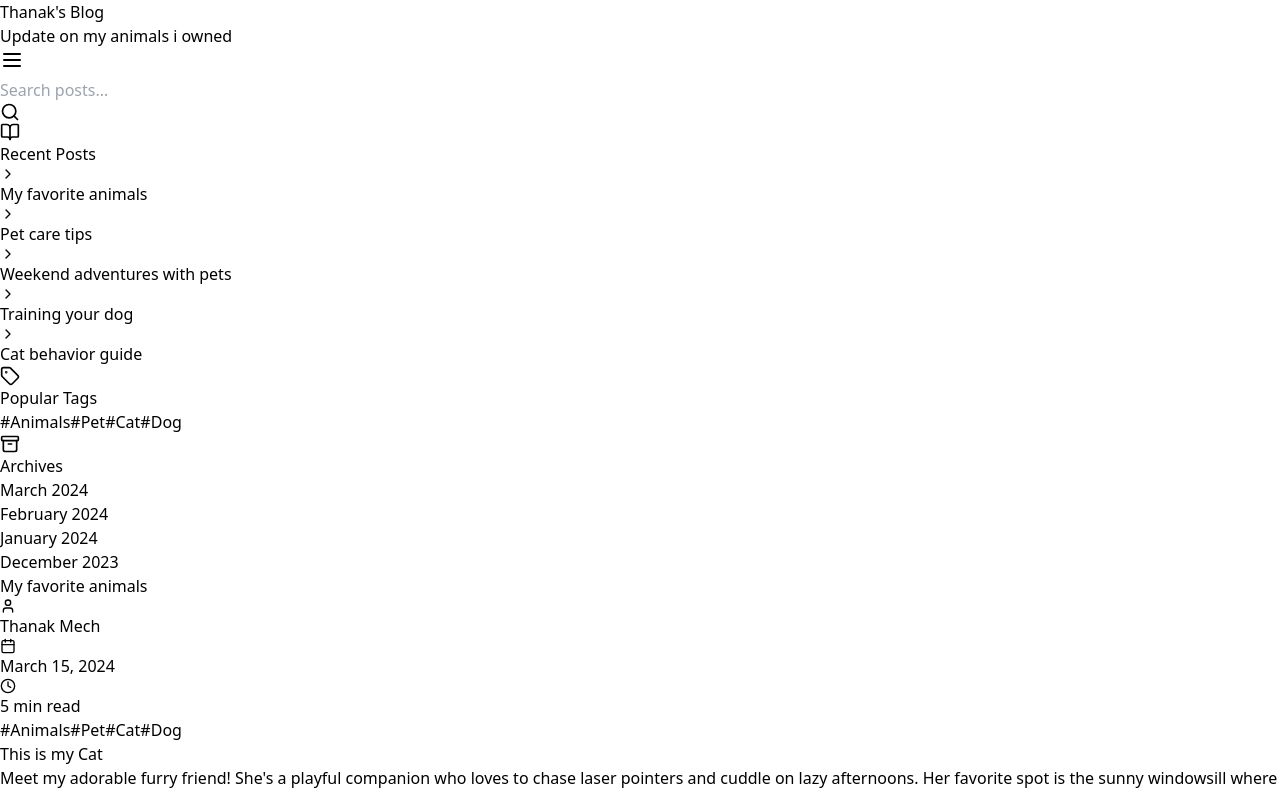
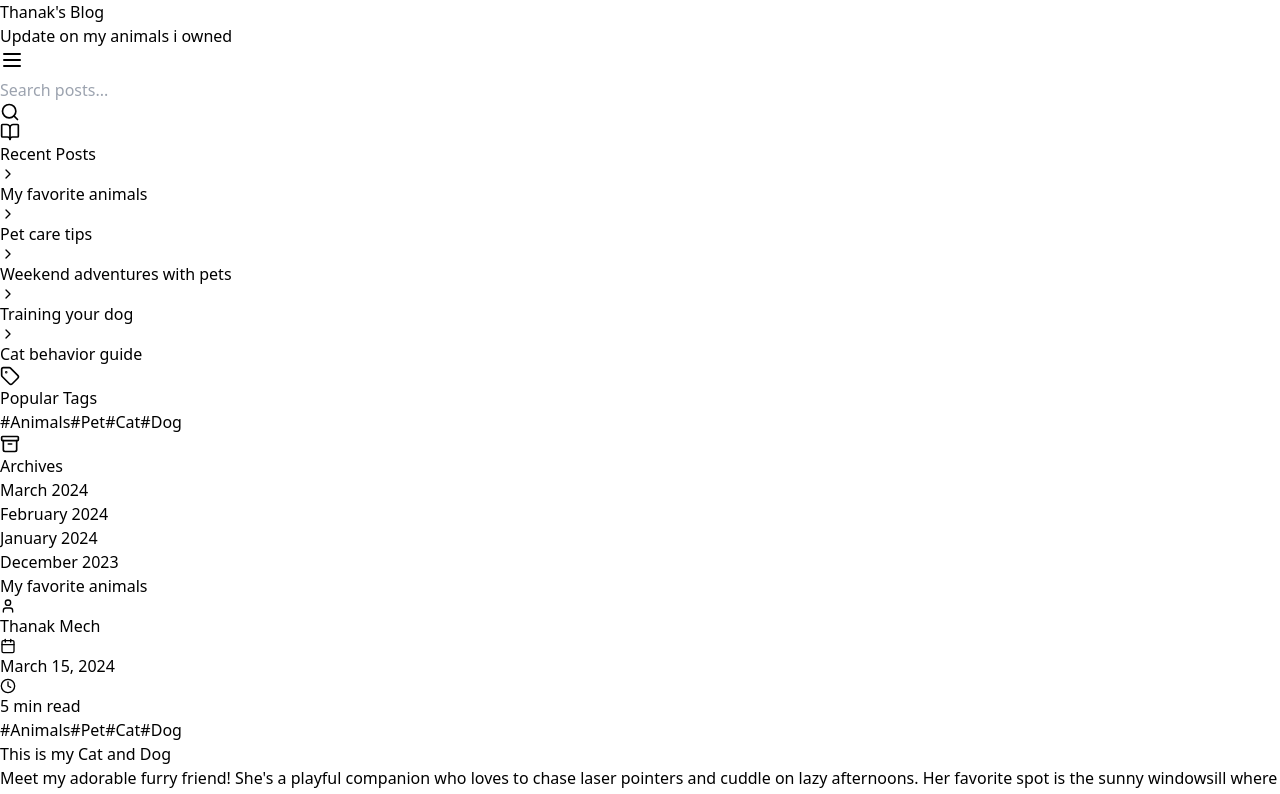
Before and after one commit to thanak81/my-blog-website, a React (Vite) app: page / in a window 1280 px wide. Shown: the top 794 px of the page. Built offline with nearby package versions, Linux system fonts and the light colour scheme.

Commit message:
changess

```diff
--- a/src/Blog.jsx
+++ b/src/Blog.jsx
@@ -13,7 +13,7 @@ const Blog = () => {
       content : [
         {
           type: "heading",
-          content: "This is my Cat"
+          content: "This is my Cat and Dog"
         },
         {
           type: "text",
```
